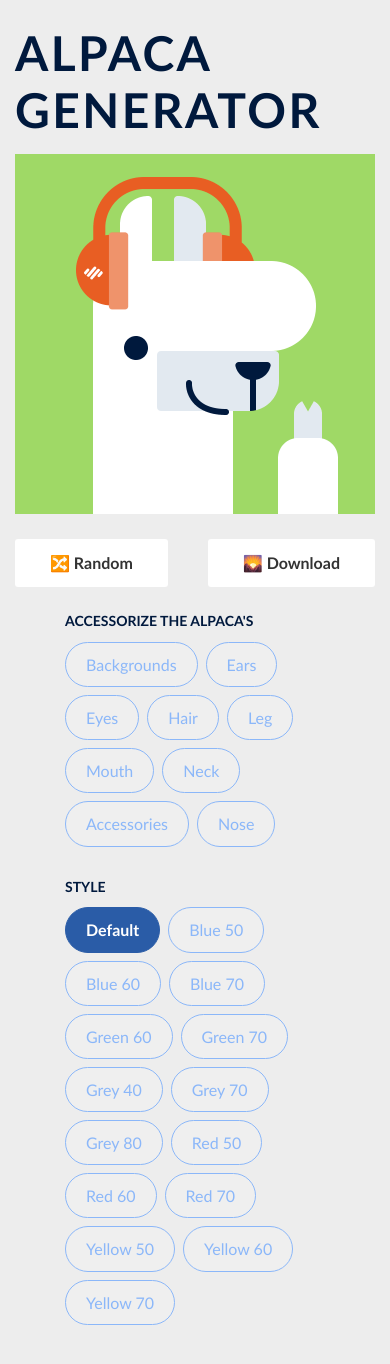
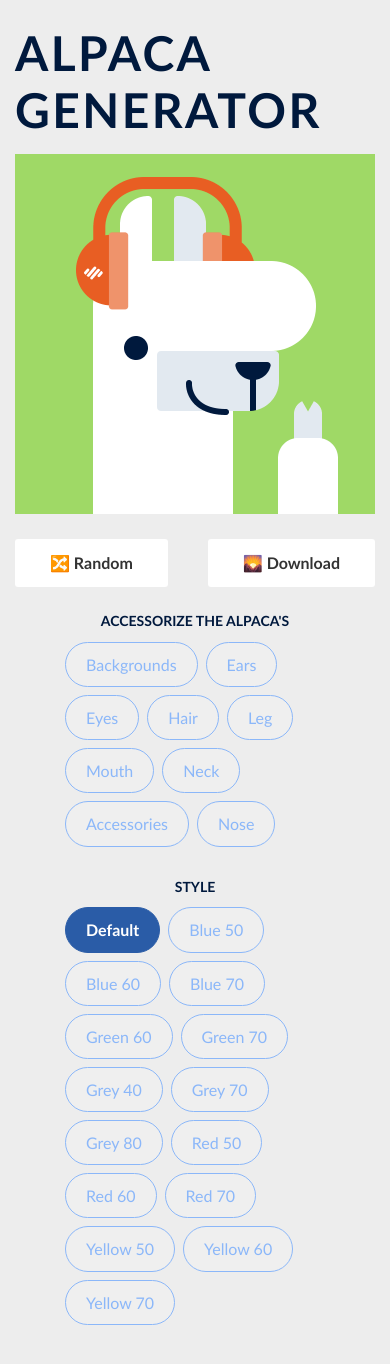
Before and after one commit to KhirovSasha/react-alpaca-image-generator, a React (Create React App) app: page / in a window 390 px wide. Shown: the top 1364 px of the page. Built offline with nearby package versions, Linux system fonts and the light colour scheme.

Commit message:
final work with styles for buttons

```diff
--- a/src/App.css
+++ b/src/App.css
@@ -129,6 +129,12 @@ h2 {
     .btn {
         padding: 12px 32px;
     }
+
+    .blockOfContent {
+        display: flex;
+        flex-wrap: wrap;
+        justify-content: center;
+    }
  }
 
 @media (max-width: 590px) {
@@ -142,3 +148,9 @@ h2 {
         padding: 10px 50px;
     }
 }
+
+.button-container {
+    display: flex;
+    flex-wrap: wrap;
+    justify-content: left;
+}
--- a/src/components/alpaca.jsx
+++ b/src/components/alpaca.jsx
@@ -2,7 +2,7 @@ import React, {useState, useEffect} from "react";
 import AlpacaArt from "./AlpacaArt";
 import {alpacaConfig} from "../utils/alpacaConfig";
 import {getImage} from "../utils/getImage";
-import  {downloadImage} from "../utils/downloadImage";
+import {downloadImage} from "../utils/downloadImage";
 import Button from "./Button";
 import Accessorize from "./Accessorize";
 import Style from "./Style";
@@ -118,17 +118,23 @@ const Alpaca = () => {
                     </div>
                 </div>
                 <div className="right">
-                    <div className='accessoriesWindow'>
+                    <div className='accessoriesWindow blockOfContent'>
                         <h2>Accessorize the Alpaca's</h2>
-                        {config.map(attributes => (
-                            <Accessorize key={attributes.id} attributes={attributes} setFeatureItem={setFeatureItem} />
-                        ))}
+                        <div className='button-container'>
+                            {config.map(attributes => (
+                                <Accessorize key={attributes.id} attributes={attributes}
+                                             setFeatureItem={setFeatureItem}/>
+                            ))}
+                        </div>
                     </div>
-                    <div className='styles'>
+                    <div className='styles blockOfContent'>
                         <h2>Style</h2>
-                        {feature.items.map(attribute => (
-                            <Style key={attribute.id} attribute={attribute} attributes={feature} changeImage={changeImage}/>
-                        ))}
+                        <div className='button-container'>
+                            {feature.items.map(attribute => (
+                                <Style key={attribute.id} attribute={attribute} attributes={feature}
+                                       changeImage={changeImage}/>
+                            ))}
+                        </div>
                     </div>
                 </div>
             </div>
```
